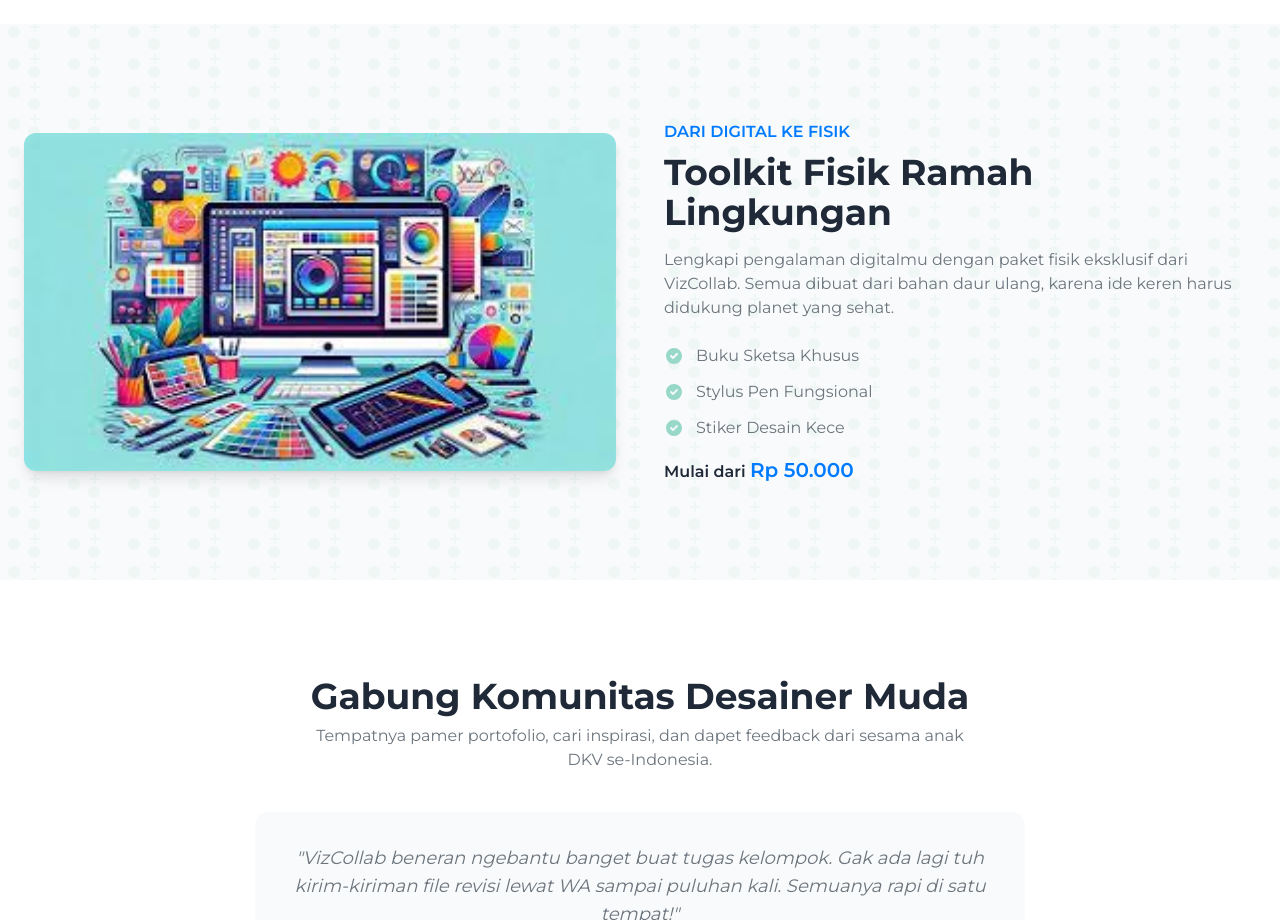
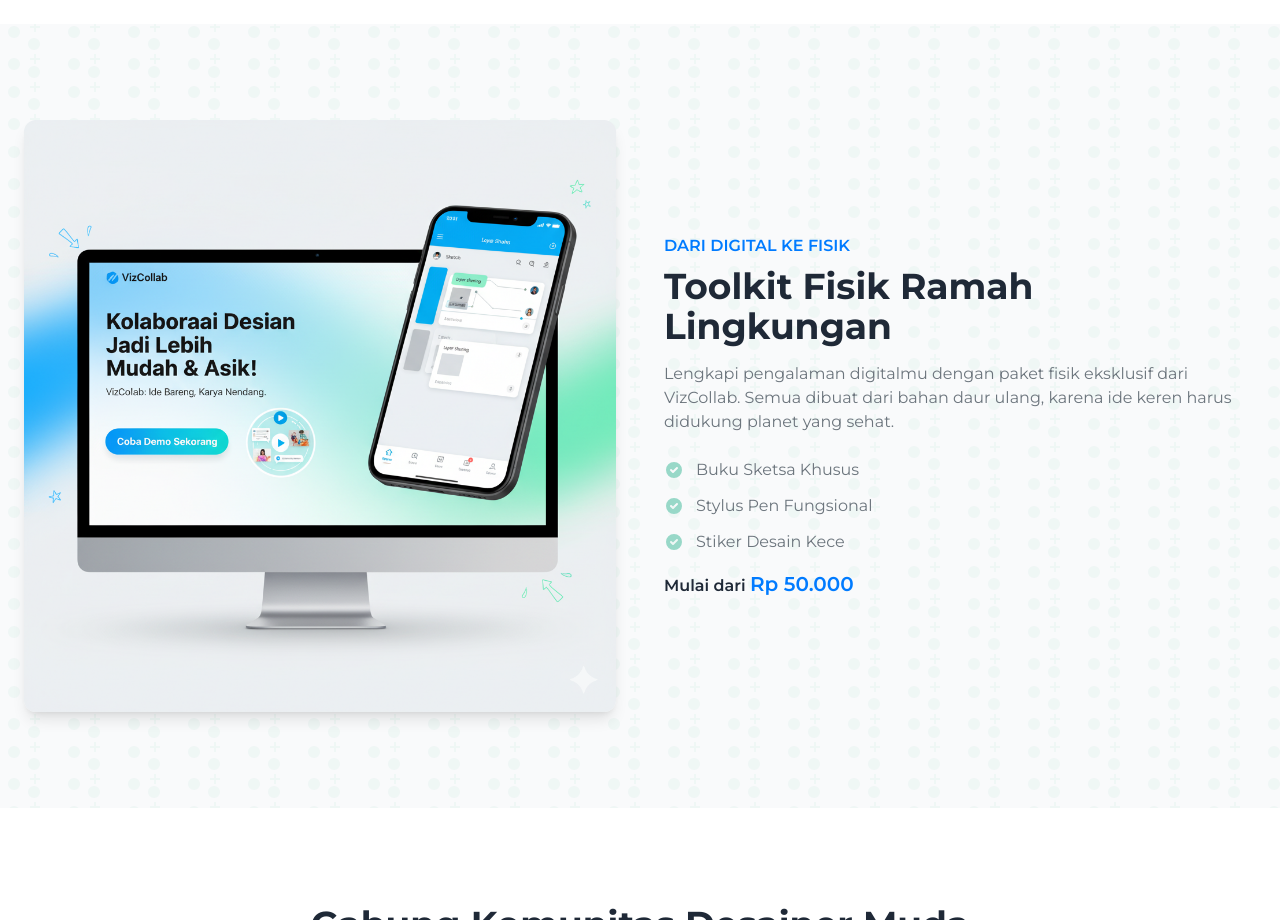
Before and after one commit to lina41338-netizen/VizCollab, a plain HTML site: page index.html in a window 1280 px wide. Shown: the part 2060-2980 px from the top of the page. Drawn offline with nearby package versions, Linux system fonts and the light colour scheme.

Commit message:
Update index.html

```diff
--- a/index.html
+++ b/index.html
@@ -114,7 +114,7 @@
         <section id="toolkit" class="py-16 md:py-24 brand-doodle">
             <div class="container mx-auto px-6 flex flex-col md:flex-row items-center gap-12">
                 <div class="md:w-1/2">
-                    <img src="/images/toolkit.jpg" alt="Toolkit" class="rounded-xl shadow-lg w-full">
+                    <img src="images/demo-aplikasi.png" alt="Demo Aplikasi VizCollab" class="rounded-xl shadow-lg w-full">
                 </div>
                 <div class="md:w-1/2">
                     <span class="font-semibold text-main">DARI DIGITAL KE FISIK</span>
```
